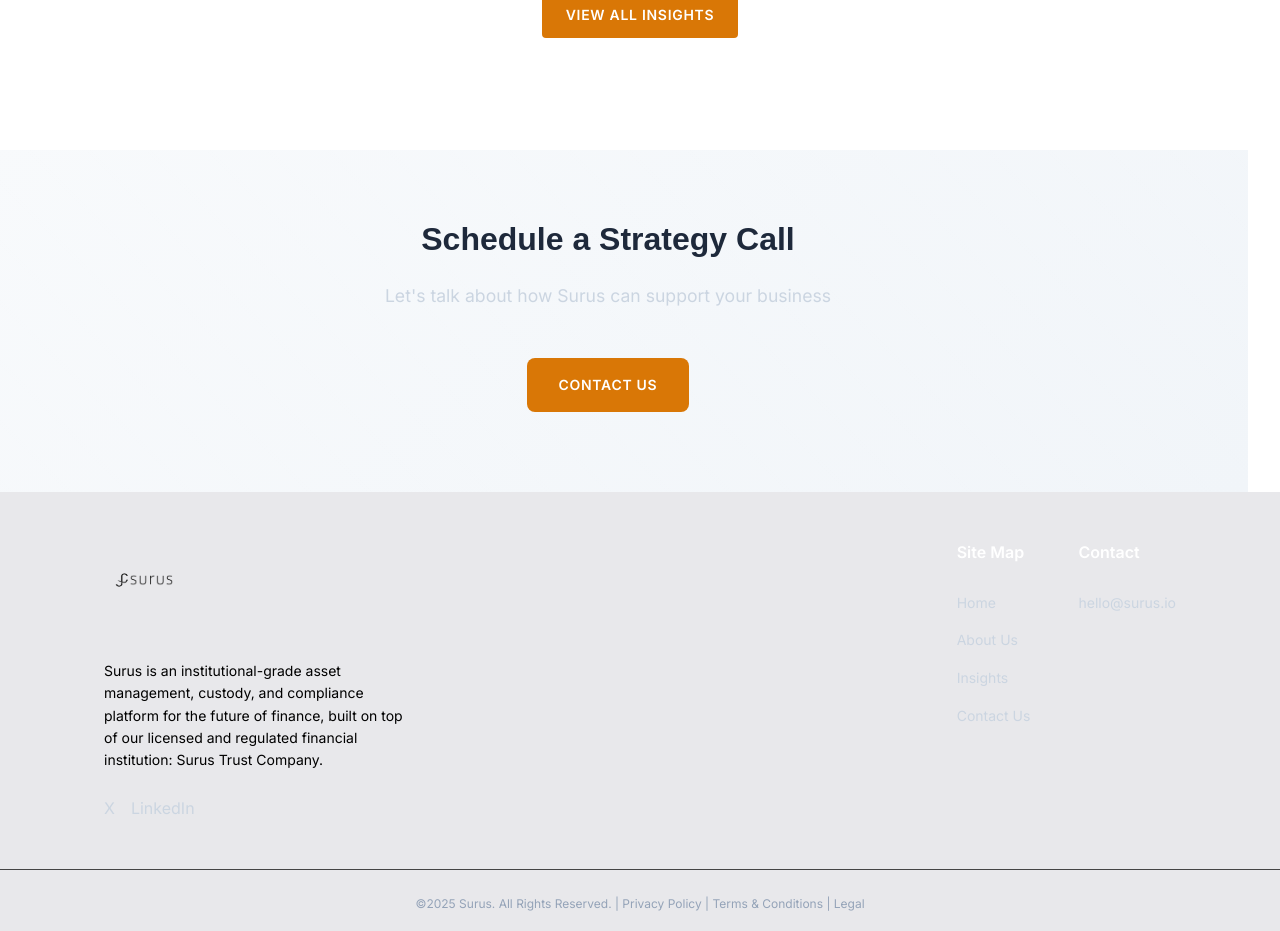
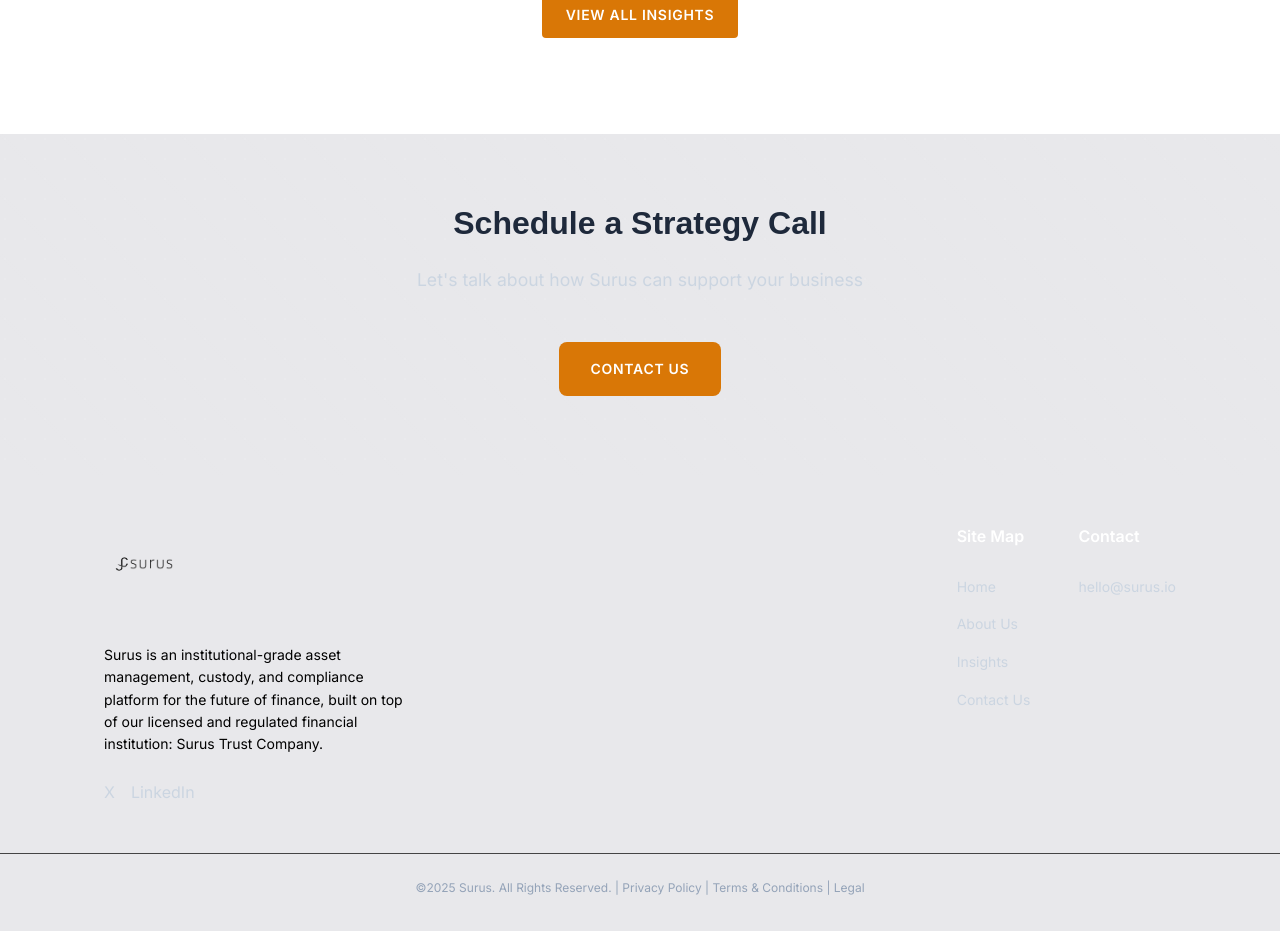
Before and after one commit to klr08/surus-website, a React (Vite) app: page / in a window 1280 px wide. Shown: the part 3540-4471 px from the top of the page. Built offline with nearby package versions, Linux system fonts and the light colour scheme; a web font is replaced by a local one.

Commit message:
Fix Schedule a Strategy Call section layout to be centered and full width

```diff
--- a/public/css/style.css
+++ b/public/css/style.css
@@ -684,12 +684,13 @@
     margin-bottom: 0.5rem;
 }
 
-.cta-section {
+/* Original CTA section styles moved to homepage.css */
+/* .cta-section {
     text-align: center;
     padding: 3rem 2rem;
     background: linear-gradient(135deg, #f8fafc 0%, #f1f5f9 100%);
     margin: 3rem -2rem 0;
-}
+} */
 
 .cta-section .cta-button {
     display: inline-block;
```
